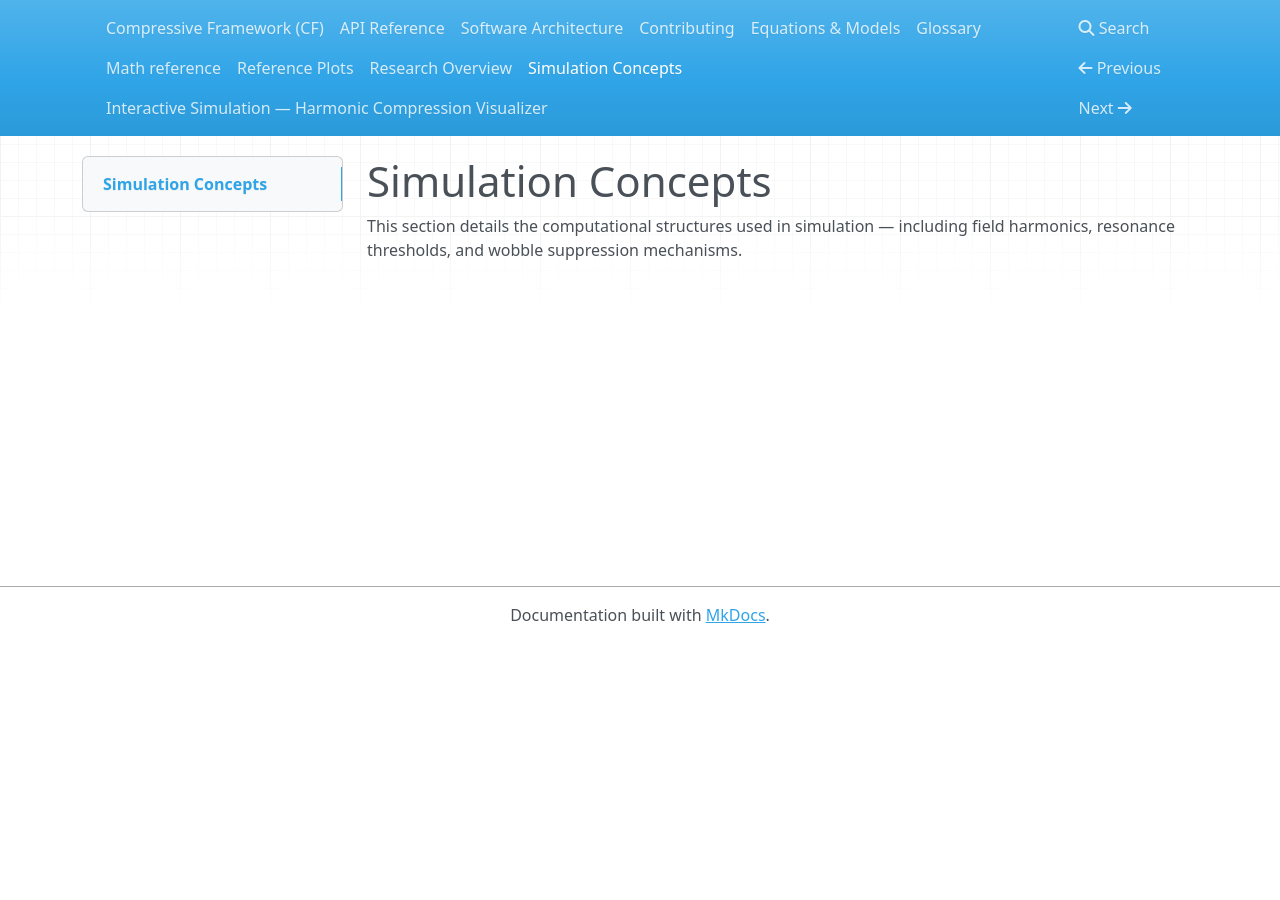
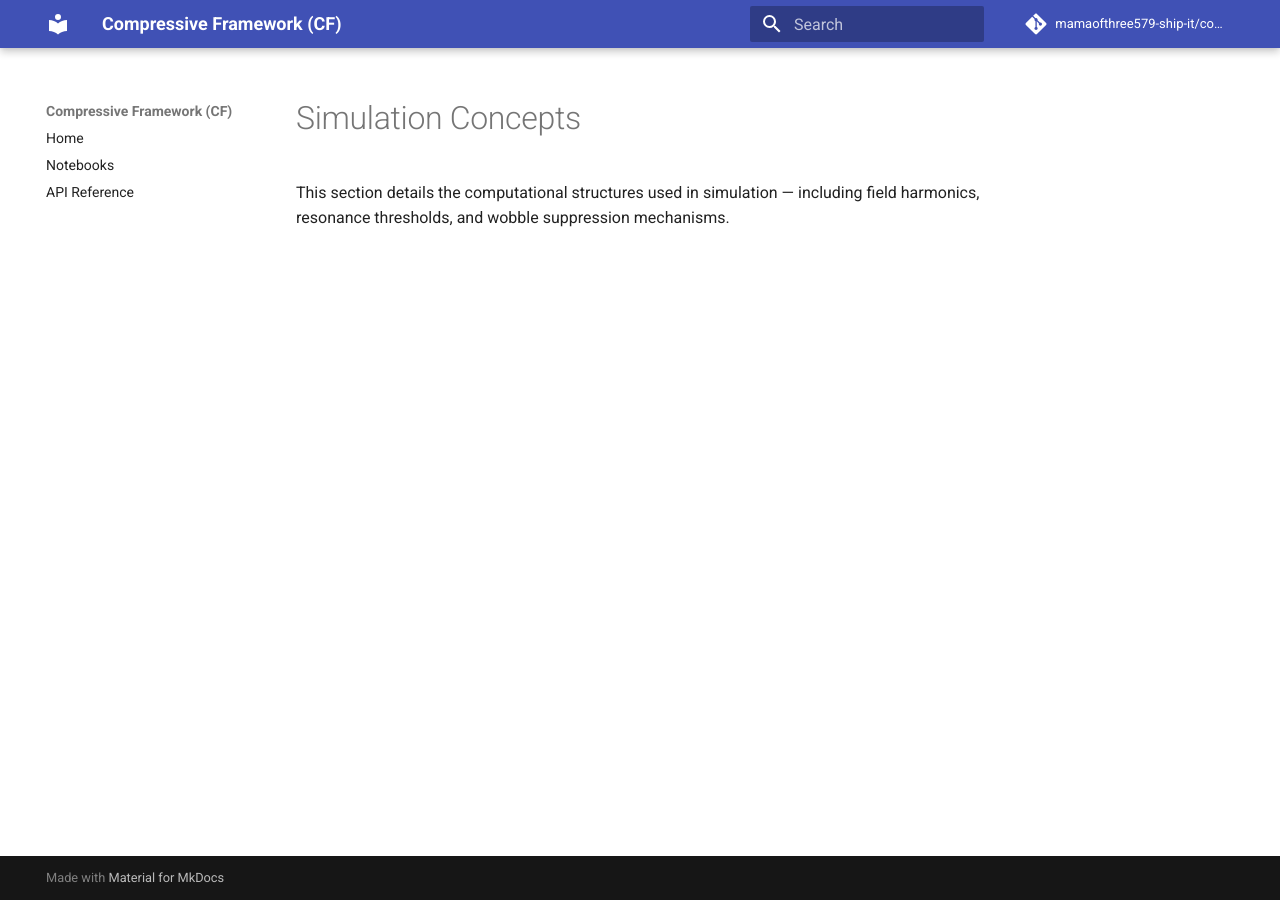
Before and after one commit to mamaofthree579-ship-it/compressive-framework-cf, an MkDocs documentation site: the page built from docs/simulation_concepts.md, in a window 1280 px wide. Built offline with MkDocs 1.6.1 and Material for MkDocs 9.7.7, drawn with Linux system fonts in a browser that asks for light colours; nearby versions of some CDN libraries; comment, search, counter and statistics services are not loaded.

Commit message:
Update mkdocs.yml

```diff
--- a/mkdocs.yml
+++ b/mkdocs.yml
@@ -1,32 +1,24 @@
-name: Deploy MkDocs
+site_name: Compressive Framework (CF)
+site_url: https://mamaofthree579-ship-it.github.io/compressive-framework-cf/
+site_description: Documentation for the Compressive Framework (CF) project.
+repo_name: mamaofthree579-ship-it/compressive-framework-cf
+repo_url: https://github.com/mamaofthree579-ship-it/compressive-framework-cf
 
-on:
-  push:
-    branches:
-      - main
+nav:
+  - Home: index.md
+  - Notebooks: notebooks.md
+  - API Reference: api.md
 
-jobs:
-  deploy:
-    runs-on: ubuntu-latest
-    permissions:
-      contents: write
+theme:
+  name: material
+  features:
+    - navigation.expand
+    - navigation.sections
+    - content.code.copy
 
-    steps:
-      - uses: actions/checkout@v3
-        with:
-          fetch-depth: 0
-
-      - uses: actions/setup-python@v4
-        with:
-          python-version: '3.11'
-
-      - name: Install Documentation Tools
-        run: |
-          pip install mkdocs-material \
-                     mkdocs-git-revision-date-localized-plugin \
-                     mkdocs-tags-plugin \
-                     pymdown-extensions
-
-      - name: Deploy to GitHub Pages
-        run: |
-          mkdocs gh-deploy --force
+markdown_extensions:
+  - admonition
+  - codehilite
+  - footnotes
+  - toc:
+      permalink: true
```
